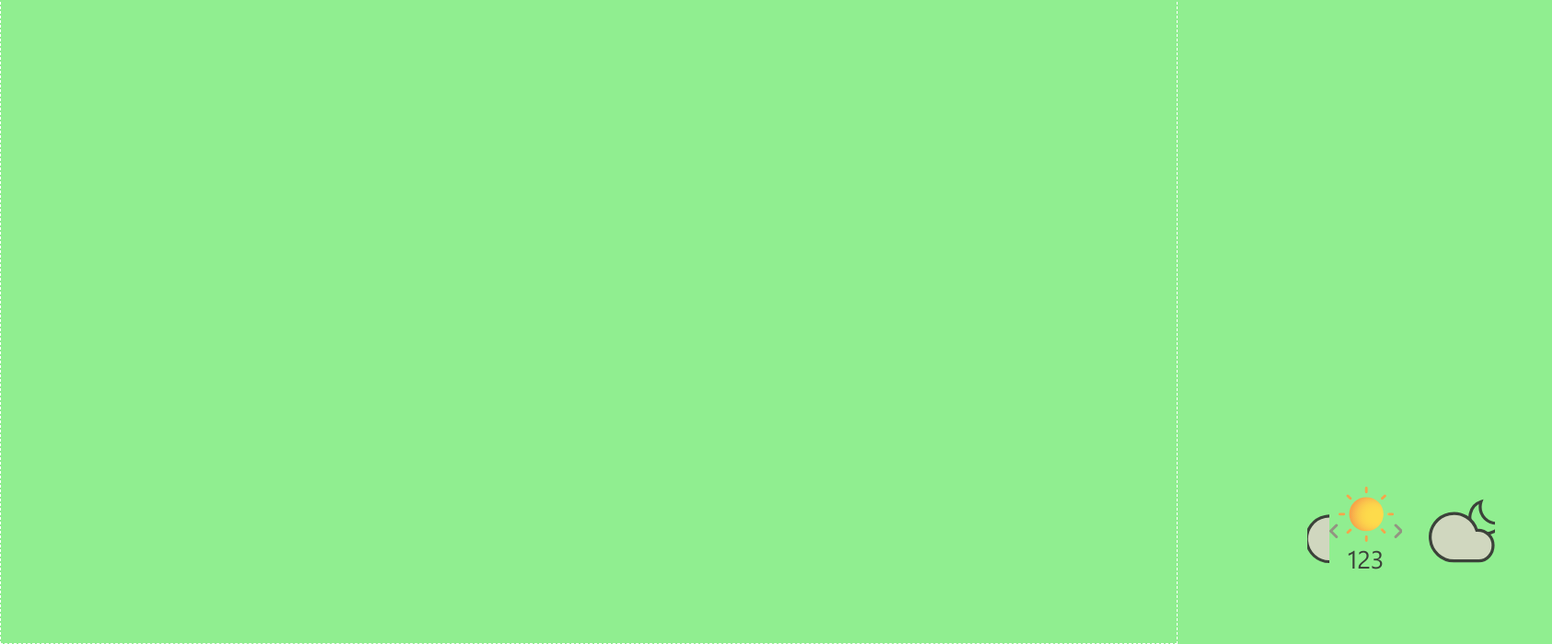
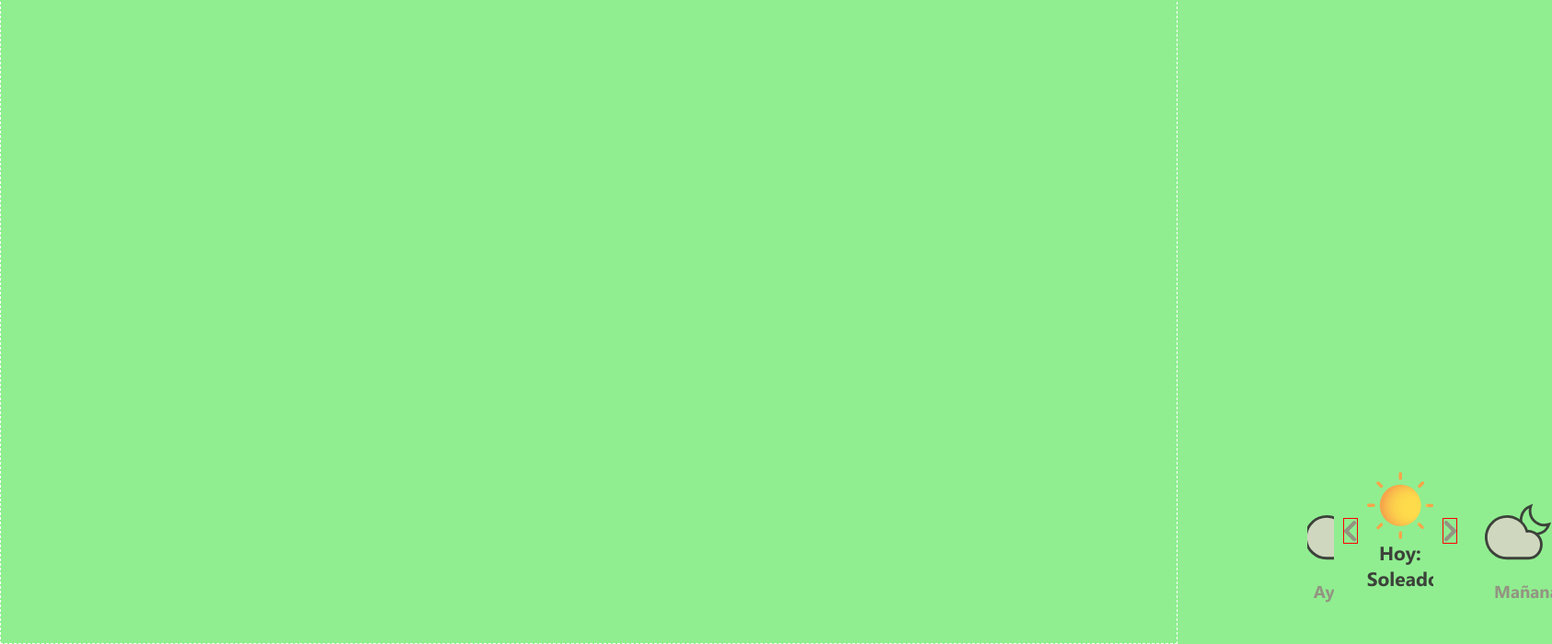
Before and after one commit to fvilca/weather-web-app, a React (Create React App) app: page / in a window 1280 px wide. Shown: the part 2223-2923 px from the top of the page at 92% size, 1687 px wide, since content can reach past the window. Built offline with nearby package versions, Linux system fonts and the light colour scheme.

Commit message:
fixing slider animation

```diff
--- a/src/components/ModalDate.jsx
+++ b/src/components/ModalDate.jsx
@@ -3,37 +3,18 @@ import React from "react";
 export default function ModalDate({ title, handleModalVisible }) {
   return (
     <div className="modal">
-      <div className="modal--bg" onClick={handleModalVisible}>
-        bg
-      </div>
+      <div className="modal--bg" onClick={handleModalVisible} />
       <form className="form">
         <h1 className="title">
           <span className="title filter--title--light"> Filtro: </span>
           <span className="title filter--title--dark"> Por Fecha </span>
         </h1>
 
-        <div className="date">
-          <div>
-            <svg
-              className="filter--icon--modal"
-              width="39.553"
-              height="43.948"
-              viewBox="0 0 39.553 43.948"
-            >
-              <path
-                d="M17.684,22.777H13.29v4.395h4.395Zm8.79,0H22.079v4.395h4.395Zm8.79,0H30.869v4.395h4.395ZM39.658,7.395h-2.2V3H33.066V7.395H15.487V3H11.092V7.395h-2.2A4.375,4.375,0,0,0,4.522,11.79L4.5,42.553a4.394,4.394,0,0,0,4.395,4.395H39.658a4.408,4.408,0,0,0,4.395-4.395V11.79A4.408,4.408,0,0,0,39.658,7.395Zm0,35.158H8.895V18.382H39.658Z"
-                transform="translate(-4.5 -3)"
-                fill="#939482"
-              />
-            </svg>
-          </div>
-          <div className="filter-text">23</div>
-          <div className="filter-text">May</div>
-          <div className="filter-text">2021</div>
-        </div>
+        <DateSelector />
 
         <div className="filter--buttons">
-          <svg className='button'
+          <svg
+            className="button"
             xmlns="http://www.w3.org/2000/svg"
             width="59.006"
             height="59.006"
@@ -48,7 +29,8 @@ export default function ModalDate({ title, handleModalVisible }) {
             />
           </svg>
 
-          <svg className='button'
+          <svg
+            className="button"
             xmlns="http://www.w3.org/2000/svg"
             width="59.006"
             height="59.006"
@@ -67,3 +49,56 @@ export default function ModalDate({ title, handleModalVisible }) {
     </div>
   );
 }
+
+const DateSelector = () => {
+  return (
+    <div className="date">
+      <svg
+        className="filter--icon--modal"
+        width="39.553"
+        height="43.948"
+        viewBox="0 0 39.553 43.948"
+      >
+        <path
+          d="M17.684,22.777H13.29v4.395h4.395Zm8.79,0H22.079v4.395h4.395Zm8.79,0H30.869v4.395h4.395ZM39.658,7.395h-2.2V3H33.066V7.395H15.487V3H11.092V7.395h-2.2A4.375,4.375,0,0,0,4.522,11.79L4.5,42.553a4.394,4.394,0,0,0,4.395,4.395H39.658a4.408,4.408,0,0,0,4.395-4.395V11.79A4.408,4.408,0,0,0,39.658,7.395Zm0,35.158H8.895V18.382H39.658Z"
+          transform="translate(-4.5 -3)"
+          fill="#939482"
+        />
+      </svg>
+      <Combo3 options={[]} value="23" />
+      <Combo3 options={[]} value="May" />
+      <Combo3 options={[]} value="2021" />
+    </div>
+  );
+};
+
+const Combo3 = ({ options, value }) => {
+  return (
+    <div className="combo--bg">
+      <svg width="20.896" height="12.948" viewBox="0 0 20.896 12.948">
+        <path
+          d="M6.912,13.825,0,6.912,6.912,0"
+          transform="translate(17.36 2.5) rotate(90)"
+          fill="none"
+          stroke="#3c423a"
+          stroke-linecap="round"
+          stroke-linejoin="round"
+          stroke-width="5"
+        />
+      </svg>
+
+      <div className=" filter-text date--bg">{value}</div>
+      <svg width="20.896" height="12.948" viewBox="0 0 20.896 12.948">
+        <path
+          d="M6.912,0,0,6.912l6.912,6.912"
+          transform="translate(3.536 10.448) rotate(-90)"
+          fill="none"
+          stroke="#3c423a"
+          stroke-linecap="round"
+          stroke-linejoin="round"
+          stroke-width="5"
+        />
+      </svg>
+    </div>
+  );
+};
--- a/src/components/WeatherSlider.jsx
+++ b/src/components/WeatherSlider.jsx
@@ -60,23 +60,27 @@ const WeatherSlider = () => {
     <div className="slider">
       <div className="container-spring container-left">
         {tSpring((style, i, j) => {
-          console.log("spring-l:", i);
           return (
-            <a.img
-              className="spring--left"
-              style={style}
+            <a.div className="spring--left" style={style}>
+              <img
                 src={
-                require("../images/" +
-                  bd[i === 0 ? 0 : i - 1].icon +
-                  "_outline.svg").default
+                  require("../images/" + bd[i + 1].icon + "_outline.svg")
+                    .default
                 }
                 alt=""
               />
+              <span
+                className="mini-icon--label"
+                style={{ textAlign: "center" }}
+              >
+                Ayer
+              </span>
+            </a.div>
           );
         })}
       </div>
       <svg
-        className="left"
+        className="button--svg"
         onClick={prevHandle}
         width="16.728"
         height="28.456"
@@ -98,18 +102,23 @@ const WeatherSlider = () => {
         {tSpring((style, i, j) => {
           console.log("spring-m:", i);
           return (
-            <a.div className="spring--middle">
+            <a.div className="spring--middle" style={style}>
               <img
-                style={style}
                 src={require("../images/" + bd[i].icon + ".svg").default}
                 alt=""
               />
-              <span style={{textAlign:"center"}}>123</span>
+              <span
+                className="slider-icon-label"
+                style={{ textAlign: "center" }}
+              >
+                Hoy: Soleado
+              </span>
             </a.div>
           );
         })}
       </div>
       <svg
+        className="button--svg"
         onClick={nextHandle}
         width="16.728"
         height="28.456"
@@ -131,14 +140,21 @@ const WeatherSlider = () => {
         {tSpring((style, i, j) => {
           console.log("spring-r:", i);
           return (
-            <a.img
-              className="spring--right"
-              style={style}
+            <a.div className="spring--right" style={style}>
+              <img
                 src={
-                require("../images/" + bd[i + 1].icon + "_outline.svg").default
+                  require("../images/" + bd[i + 1].icon + "_outline.svg")
+                    .default
                 }
                 alt=""
               />
+              <span
+                className="mini-icon--label"
+                style={{ textAlign: "center" }}
+              >
+                Mañana
+              </span>
+            </a.div>
           );
         })}
       </div>
--- a/src/components/modal.scss
+++ b/src/components/modal.scss
@@ -41,12 +41,6 @@
     justify-content: center;
     align-items: center;
 
-    div {
-      background-color: rgba(white, 0.3);
-      border-radius: 10px;
-      //align-self: center;
-      padding: .6rem;
-    }
   }
 }
 
@@ -65,3 +59,18 @@
     cursor: pointer;
   }
 }
+
+//*****************DATE
+.date--bg{
+  background-color: rgba(white, 0.3);
+  border-radius: 10px;
+  padding: .6rem;
+}
+
+.combo--bg{
+  display: flex;
+  flex-direction: column;
+  justify-content: center;
+  align-items: center;
+  gap: 1rem;
+}
--- a/src/components/small-card.scss
+++ b/src/components/small-card.scss
@@ -62,13 +62,3 @@
   font-family: $label_card;
   color: $color1;
 }
-.small-card-wrapper > .label-card {
-  font-size: 0.9rem;
-  font-weight: bold;
-  font-family: $label_card;
-  color: $color2;
-  white-space: nowrap;
-  overflow: hidden;
-  text-overflow: ellipsis;
-  margin: 0 0.4rem 10px 10px;
-}
```
Lines whose indentation alone changed are shown as unchanged.
